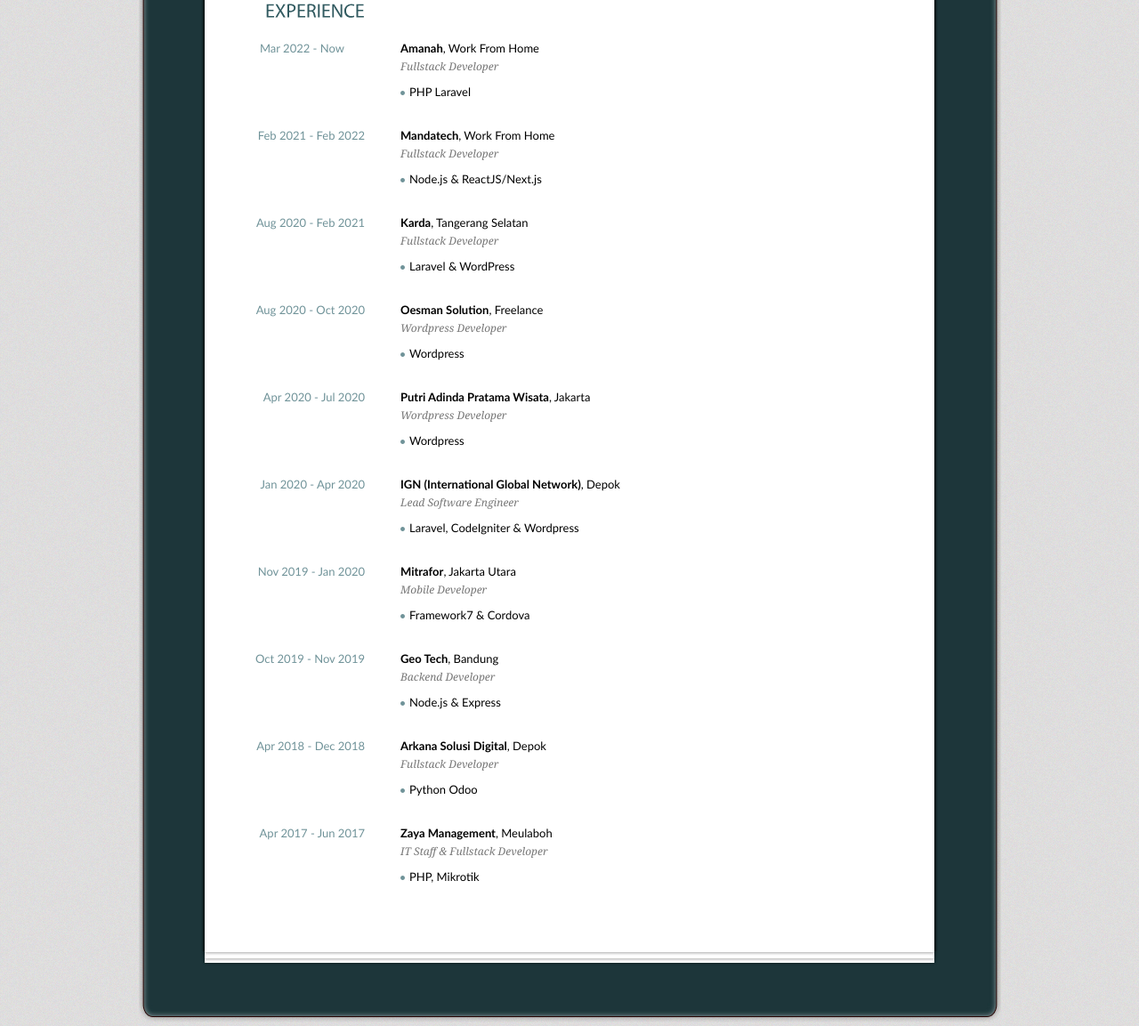
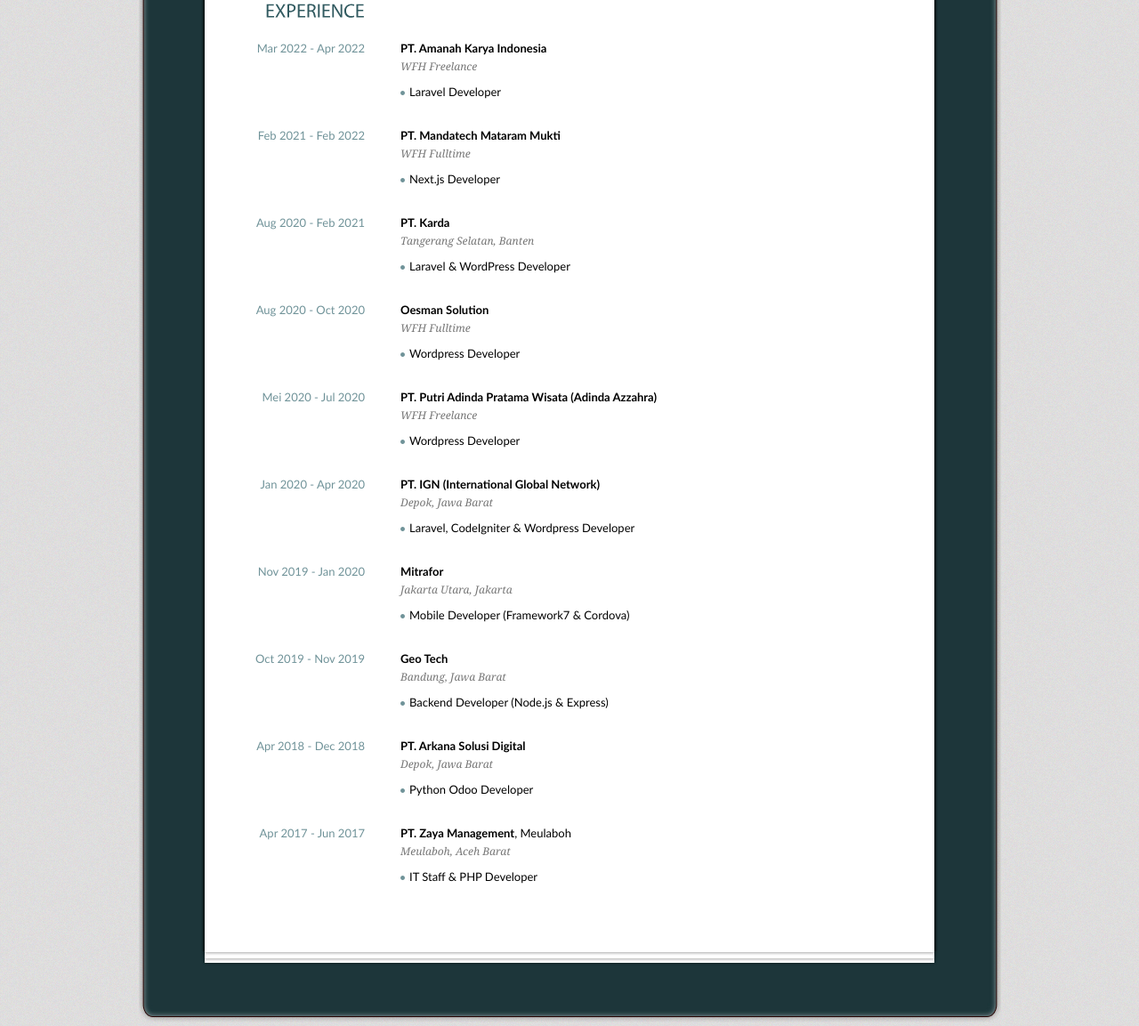
Before and after one commit to jun-fajr/jun-fajr.github.io, a plain HTML site: page index.html in a window 1280 px wide. Shown: the part 749-1902 px from the top of the page at 89% size. Drawn offline with Linux system fonts and the light colour scheme.

Commit message:
edit workplace

```diff
--- a/index.html
+++ b/index.html
@@ -130,98 +130,95 @@
                     <div class="entry">
                         <h2>EXPERIENCE</h2>
                         <div class="content">
-                            <h3>Mar 2022 - Now&nbsp;&nbsp;&nbsp;&nbsp;&nbsp;&nbsp;&nbsp;</h3>
-                            <p><strong>Amanah</strong>, Work From Home<br />
-                                <em>Fullstack Developer</em>
+                            <!-- &nbsp;&nbsp;&nbsp;&nbsp;&nbsp;&nbsp;&nbsp; -->
+                            <h3>Mar 2022 - Apr 2022</h3>
+                            <p><strong>PT. Amanah Karya Indonesia</strong>
+                                <em>WFH Freelance</em>
                             </p>
                             <ul class="info">
-                                <li>PHP Laravel</li>
-                                <!-- <li>Pellentesque at lectus in <a href="#">libero dapibus</a> cursus. Sed arcu ipsum, varius at ultricies acuro, tincidunt iaculis diam.</li> -->
+                                <li>Laravel Developer</li>
                             </ul>
                         </div>
                         <div class="content">
                             <h3>Feb 2021 - Feb 2022</h3>
-                            <p><strong>Mandatech</strong>, Work From Home<br />
-                                <em>Fullstack Developer</em>
+                            <p><strong>PT. Mandatech Mataram Mukti</strong>
+                                <em>WFH Fulltime</em>
                             </p>
                             <ul class="info">
-                                <li>Node.js & ReactJS/Next.js</li>
-                                <!-- <li>Pellentesque at lectus in <a href="#">libero dapibus</a> cursus. Sed arcu ipsum, varius at ultricies acuro, tincidunt iaculis diam.</li> -->
+                                <li>Next.js Developer</li>
                             </ul>
                         </div>
 
                         <div class="content">
                             <h3>Aug 2020 - Feb 2021</h3>
-                            <p><strong>Karda</strong>, Tangerang Selatan<br />
-                                <em>Fullstack Developer</em>
+                            <p><strong>PT. Karda</strong>
+                                <em>Tangerang Selatan, Banten</em>
                             </p>
                             <ul class="info">
-                                <li>Laravel & WordPress</li>
-                                <!-- <li>Pellentesque at lectus in <a href="#">libero dapibus</a> cursus. Sed arcu ipsum, varius at ultricies acuro, tincidunt iaculis diam.</li> -->
+                                <li>Laravel & WordPress Developer</li>
                             </ul>
                         </div>
                         <div class="content">
                             <h3>Aug 2020 - Oct 2020</h3>
-                            <p><strong>Oesman Solution</strong>, Freelance<br />
-                                <em>Wordpress Developer</em>
+                            <p><strong>Oesman Solution</strong>
+                                <em>WFH Fulltime</em>
                             </p>
                             <ul class="info">
-                                <li>Wordpress</li>
-                                <!-- <li>Pellentesque at lectus in <a href="#">libero dapibus</a> cursus. Sed arcu ipsum, varius at ultricies acuro, tincidunt iaculis diam.</li> -->
+                                <li>Wordpress Developer</li>
                             </ul>
                         </div>
                         <div class="content">
-                            <h3>Apr 2020 - Jul 2020</h3>
-                            <p><strong>Putri Adinda Pratama Wisata</strong>, Jakarta<br />
-                                <em>Wordpress Developer</em>
+                            <h3>Mei 2020 - Jul 2020</h3>
+                            <p><strong>PT. Putri Adinda Pratama Wisata (Adinda Azzahra)</strong>
+                                <em>WFH Freelance</em>
                             </p>
                             <ul class="info">
-                                <li>Wordpress</li>
+                                <li>Wordpress Developer</li>
                             </ul>
                         </div>
                         <div class="content">
                             <h3>Jan 2020 - Apr 2020</h3>
-                            <p><strong>IGN (International Global Network)</strong>, Depok<br />
-                                <em>Lead Software Engineer</em>
+                            <p><strong>PT. IGN (International Global Network)</strong>
+                                <em>Depok, Jawa Barat</em>
                             </p>
                             <ul class="info">
-                                <li>Laravel, CodeIgniter & Wordpress</li>
+                                <li>Laravel, CodeIgniter & Wordpress Developer</li>
                             </ul>
                         </div>
                         <div class="content">
                             <h3>Nov 2019 - Jan 2020</h3>
-                            <p><strong>Mitrafor</strong>, Jakarta Utara<br />
-                                <em>Mobile Developer</em>
+                            <p><strong>Mitrafor</strong>
+                                <em>Jakarta Utara, Jakarta</em>
                             </p>
                             <ul class="info">
-                                <li>Framework7 & Cordova</li>
+                                <li>Mobile Developer (Framework7 & Cordova)</li>
                             </ul>
                         </div>
                         <div class="content">
                             <h3>Oct 2019 - Nov 2019</h3>
-                            <p><strong>Geo Tech</strong>, Bandung<br />
-                                <em>Backend Developer</em>
+                            <p><strong>Geo Tech</strong>
+                                <em>Bandung, Jawa Barat</em>
                             </p>
                             <ul class="info">
-                                <li>Node.js & Express</li>
+                                <li> Backend Developer (Node.js & Express)</li>
                             </ul>
                         </div>
                         <div class="content">
                             <h3>Apr 2018 - Dec 2018</h3>
-                            <p><strong>Arkana Solusi Digital</strong>, Depok<br />
-                                <em>Fullstack Developer</em>
+                            <p><strong>PT. Arkana Solusi Digital</strong>
+                                <em>Depok, Jawa Barat</em>
                             </p>
                             <ul class="info">
-                                <li>Python Odoo</li>
+                                <li>Python Odoo Developer</li>
                             </ul>
                         </div>
                         <div class="content">
                             <h3>Apr 2017 - Jun 2017</h3>
-                            <p><strong>Zaya Management</strong>, Meulaboh<br />
-                                <em>IT Staff & Fullstack Developer</em>
+                            <p><strong>PT. Zaya Management</strong>, Meulaboh<br />
+                                <em>Meulaboh, Aceh Barat</em>
                             </p>
                             <ul class="info">
-                                <li>PHP, Mikrotik</li>
+                                <li>IT Staff & PHP Developer</li>
                             </ul>
                         </div>
 
```
